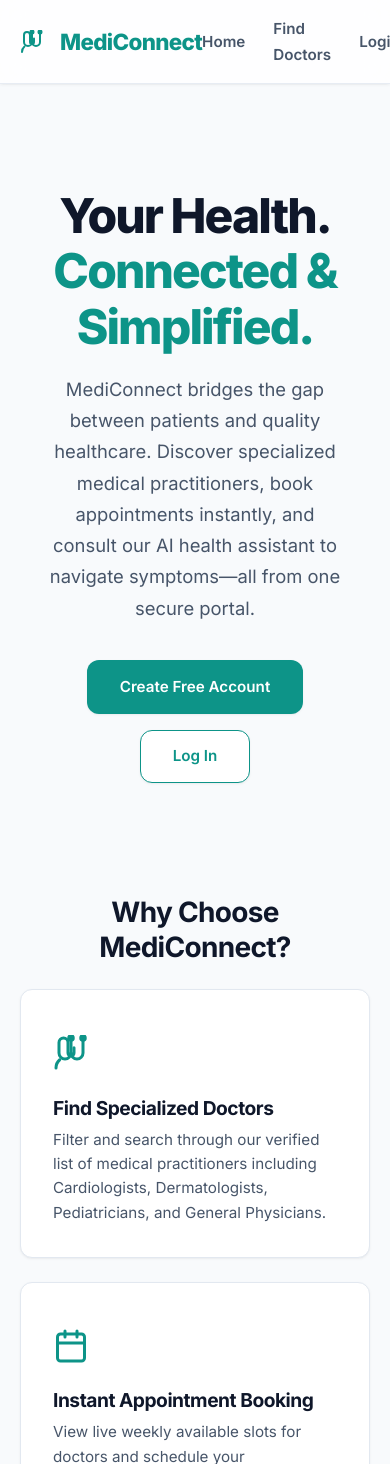
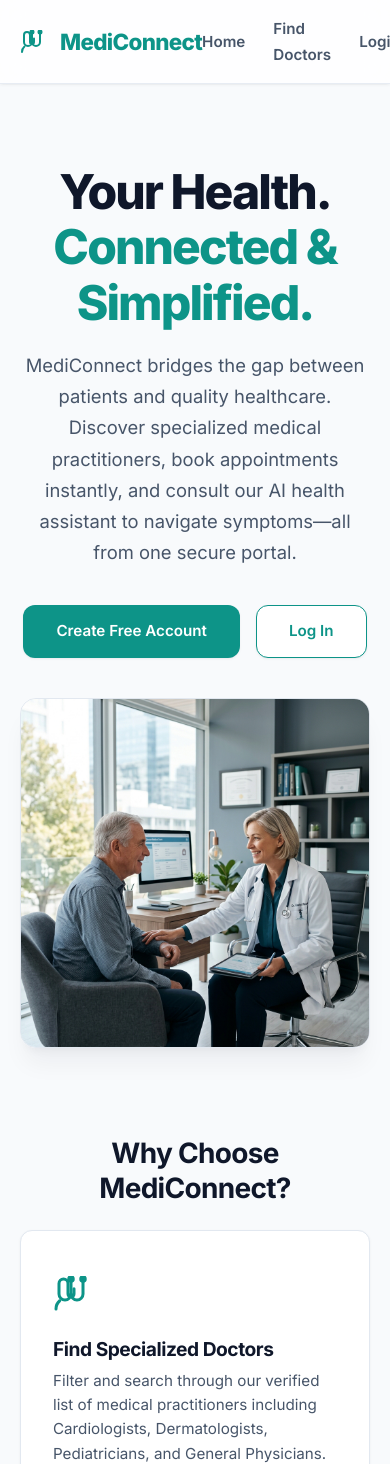
Before and after one commit to Hetvi-Rupapara/Mediconnect, a React (Vite) app in the folder client/: page / in a window 390 px wide. Shown: the top 1464 px of the page. Built offline with nearby package versions, Linux system fonts and the light colour scheme.

Commit message:
Add responsive hero grid with doctor-patient photographic banner image on Home page

```diff
--- a/client/src/index.css
+++ b/client/src/index.css
@@ -649,11 +649,16 @@ textarea:focus {
 }
 
 /* Landing Page Hero Styling */
-.hero-container-main {
-  text-align: center;
-  padding: 4rem 1.5rem;
-  max-width: 800px;
-  margin: 0 auto;
+.hero-grid {
+  display: grid;
+  grid-template-columns: 1.2fr 0.8fr;
+  gap: 3rem;
+  align-items: center;
+  padding: 4rem 0;
+}
+
+.hero-left-content {
+  text-align: left;
 }
 
 .hero-title {
@@ -674,9 +679,41 @@ textarea:focus {
 
 .hero-btn-group {
   display: flex;
-  justify-content: center;
+  justify-content: flex-start;
   gap: 1rem;
   flex-wrap: wrap;
+}
+
+.hero-right-image-container {
+  display: flex;
+  justify-content: center;
+}
+
+.hero-right-image {
+  width: 100%;
+  max-width: 480px;
+  border-radius: var(--radius-lg);
+  border: 1px solid var(--border);
+  box-shadow: var(--shadow-premium);
+  transition: var(--transition-smooth);
+}
+
+.hero-right-image:hover {
+  transform: translateY(-2px);
+}
+
+@media (max-width: 768px) {
+  .hero-grid {
+    grid-template-columns: 1fr;
+    gap: 2.5rem;
+    padding: 2.5rem 0;
+  }
+  .hero-left-content {
+    text-align: center;
+  }
+  .hero-btn-group {
+    justify-content: center;
+  }
 }
 
 /* Features Grid section */
--- a/client/src/pages/Home.jsx
+++ b/client/src/pages/Home.jsx
@@ -19,7 +19,8 @@ function Home() {
   return (
     <div className="container">
       {/* 1. Hero Welcome Banner */}
-      <section className="hero-container-main">
+      <section className="hero-grid">
+        <div className="hero-left-content">
           <h1 className="hero-title">
             Your Health.<br />
             <span style={{ color: 'var(--primary)' }}>Connected & Simplified.</span>
@@ -61,6 +62,16 @@ function Home() {
                 </Link>
               </>
             )}
+          </div>
+        </div>
+
+        {/* Right column: Banner Image */}
+        <div className="hero-right-image-container">
+          <img
+            src="/healthcare_hero_banner.png"
+            alt="Friendly, diverse team of doctors in a bright modern medical center lobby"
+            className="hero-right-image"
+          />
         </div>
       </section>
 
```
Also changed, not shown: client/public/healthcare_hero_banner.png (added). Lines whose indentation alone changed are shown as unchanged.
